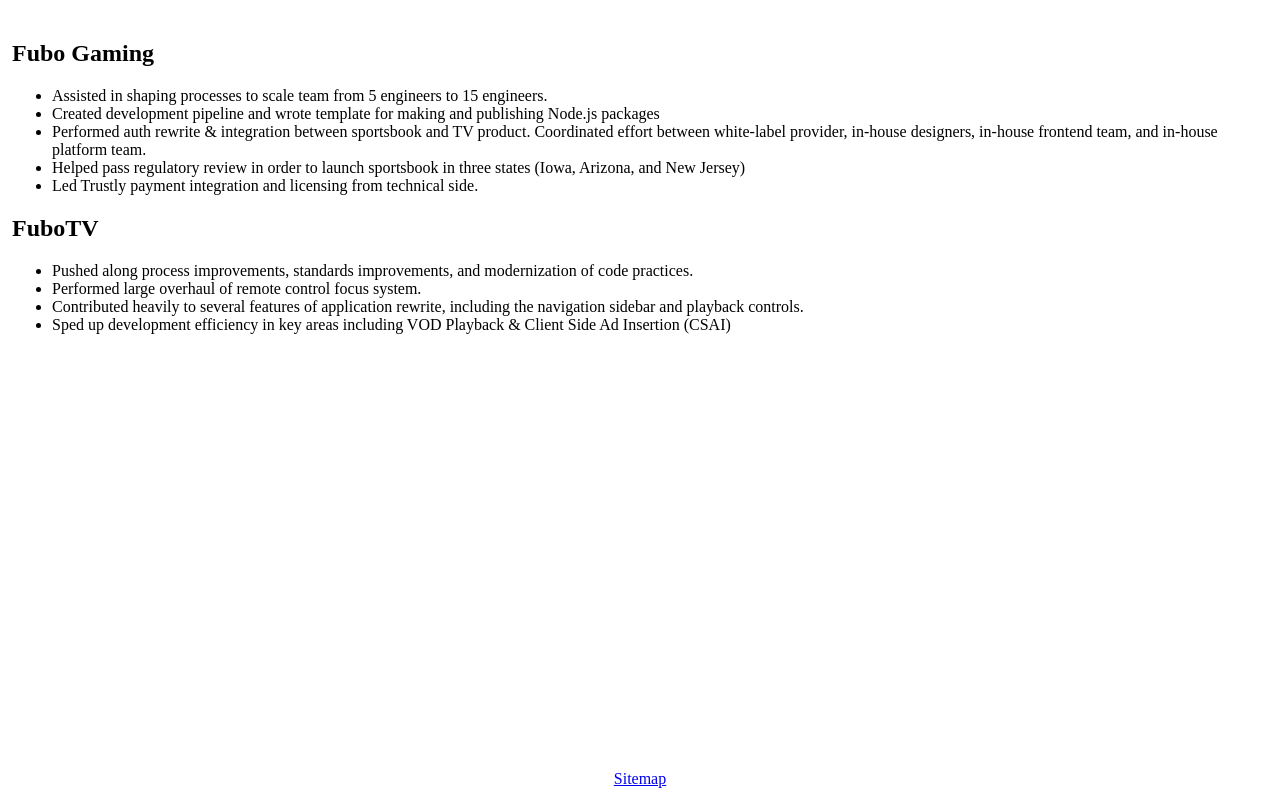
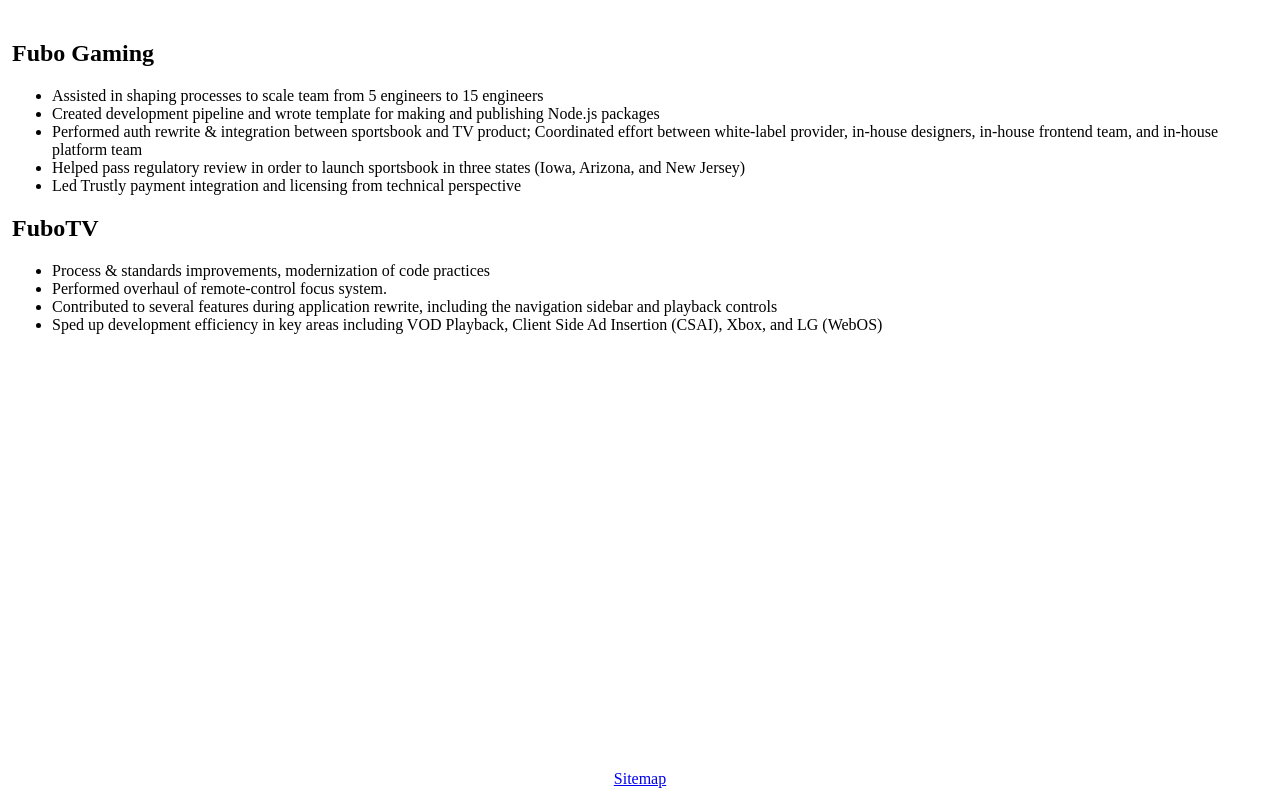
Before and after one commit to seanbecker15/personal-website, a React app: page /job in a window 1280 px wide. Built offline with nearby package versions, Linux system fonts and the light colour scheme.

Commit message:
Update Job.jsx

```diff
--- a/src/pages/Job/Job.jsx
+++ b/src/pages/Job/Job.jsx
@@ -6,18 +6,18 @@
     <div className="Job">
       <h2>Fubo Gaming</h2>
       <List>
-        <ListItem>Assisted in shaping processes to scale team from 5 engineers to 15 engineers.</ListItem>
+        <ListItem>Assisted in shaping processes to scale team from 5 engineers to 15 engineers</ListItem>
         <ListItem>Created development pipeline and wrote template for making and publishing Node.js packages</ListItem>
-        <ListItem>Performed auth rewrite & integration between sportsbook and TV product. Coordinated effort between white-label provider, in-house designers, in-house frontend team, and in-house platform team.</ListItem>
+        <ListItem>Performed auth rewrite & integration between sportsbook and TV product; Coordinated effort between white-label provider, in-house designers, in-house frontend team, and in-house platform team</ListItem>
         <ListItem>Helped pass regulatory review in order to launch sportsbook in three states (Iowa, Arizona, and New Jersey)</ListItem>
-        <ListItem>Led Trustly payment integration and licensing from technical side.</ListItem>
+        <ListItem>Led Trustly payment integration and licensing from technical perspective</ListItem>
       </List>
       <h2>FuboTV</h2>
       <List>
-        <ListItem>Pushed along process improvements, standards improvements, and modernization of code practices.</ListItem>
-        <ListItem>Performed large overhaul of remote control focus system.</ListItem>
-        <ListItem>Contributed heavily to several features of application rewrite, including the navigation sidebar and playback controls.</ListItem>
-        <ListItem>Sped up development efficiency in key areas including VOD Playback & Client Side Ad Insertion (CSAI)</ListItem>
+        <ListItem>Process & standards improvements, modernization of code practices</ListItem>
+        <ListItem>Performed overhaul of remote-control focus system.</ListItem>
+        <ListItem>Contributed to several features during application rewrite, including the navigation sidebar and playback controls</ListItem>
+        <ListItem>Sped up development efficiency in key areas including VOD Playback, Client Side Ad Insertion (CSAI), Xbox, and LG (WebOS)</ListItem>
       </List>
     </div>
   );
```
